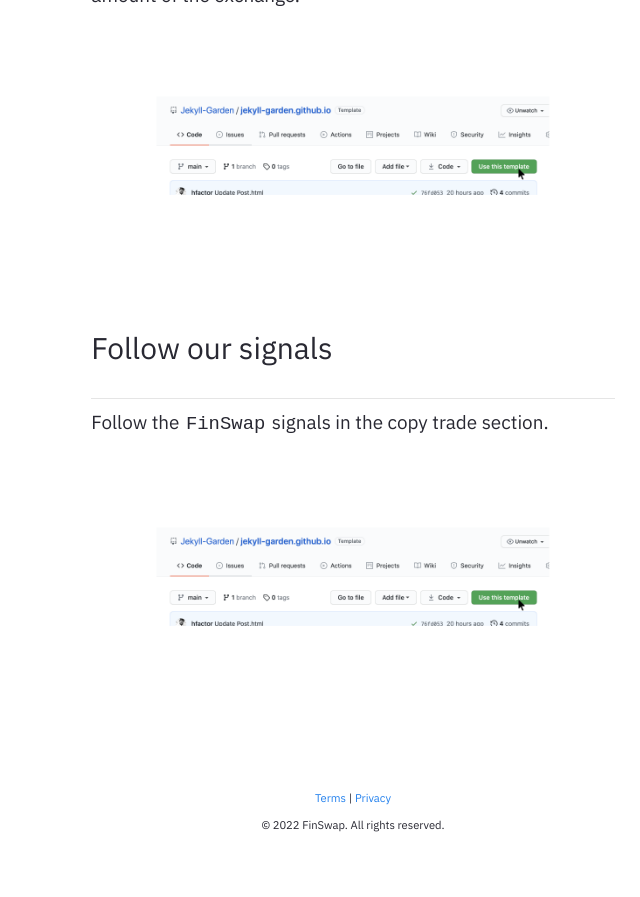
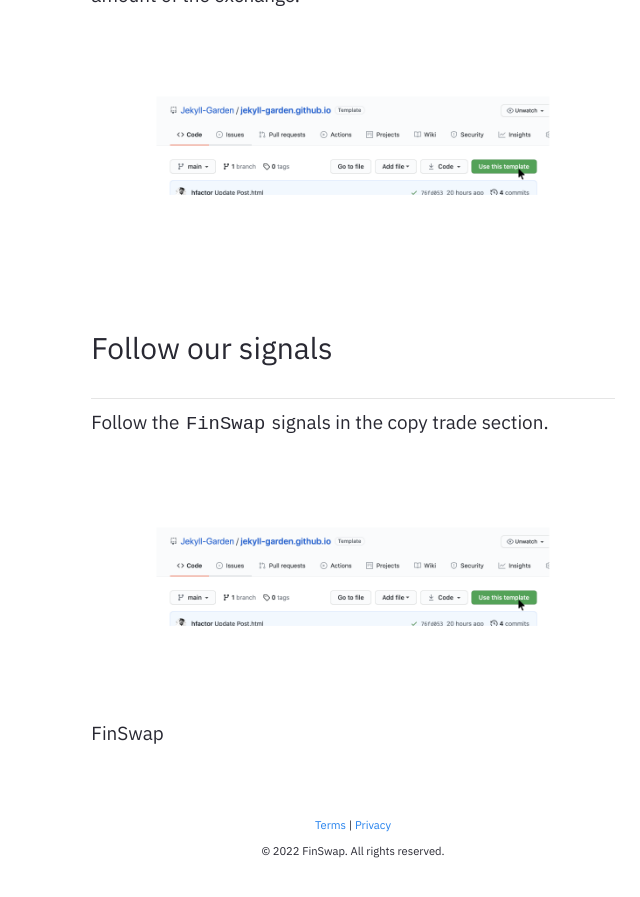
Before and after one commit to kevinroku/nroku.github.io, a Jekyll site: the page built from _notes/Public/Bitget Setup.md, in a window 1280 px wide and 900 px high, scrolled down 1182 px. Shown: the top 897 px of the window, without its empty margins (287-927 px from the left). Built offline with Jekyll 4.4.1, drawn with Linux system fonts in a browser that asks for light colours; before the commit the page ends 2056 px from its top, so only the background shows below that.

Commit message:
Update Bitget Setup.md

````diff
--- a/_notes/Public/Bitget Setup.md
+++ b/_notes/Public/Bitget Setup.md
@@ -27,3 +27,4 @@ Deposit at least ```100 USDT``` and transfer it to your Futures ```USDT-M wallet
 ---
 Follow the ```FinSwap``` signals in the copy trade section.
 ![](/assets/img/1-how-to.png)
+{{site.copyright.msg}}
````
